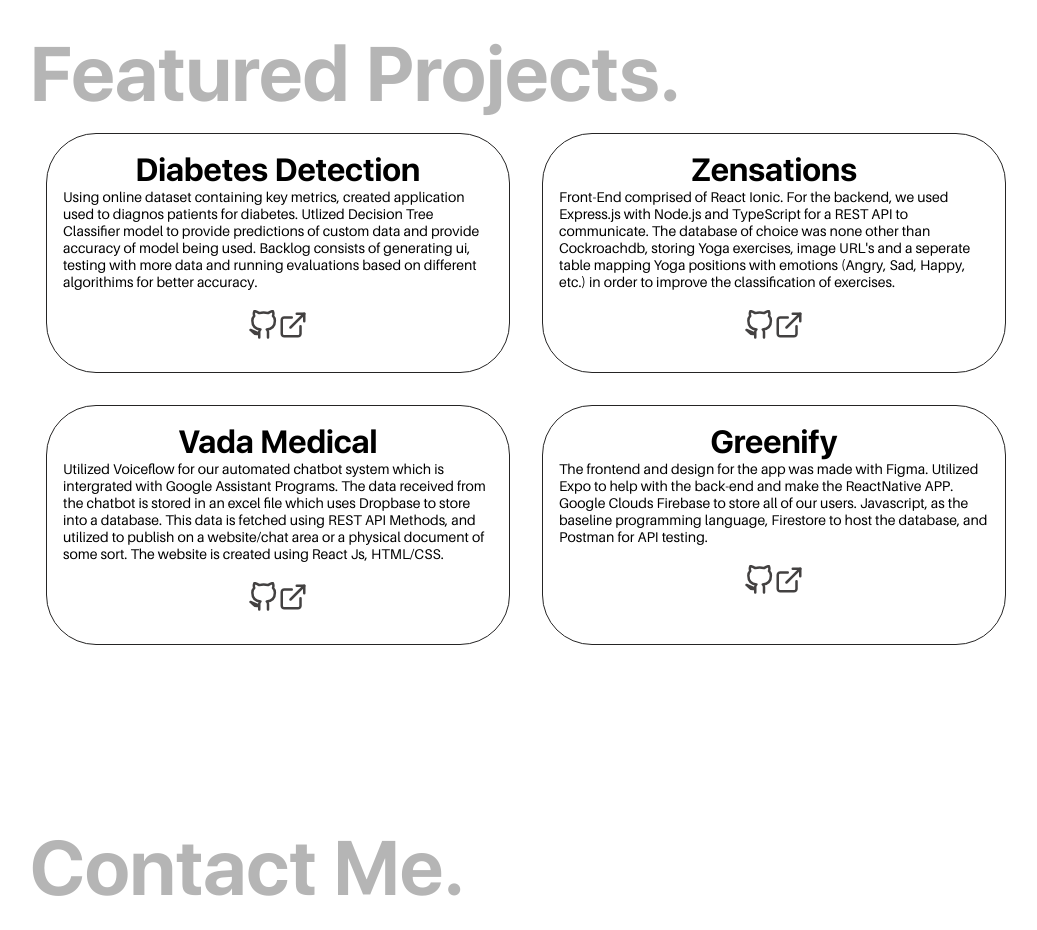
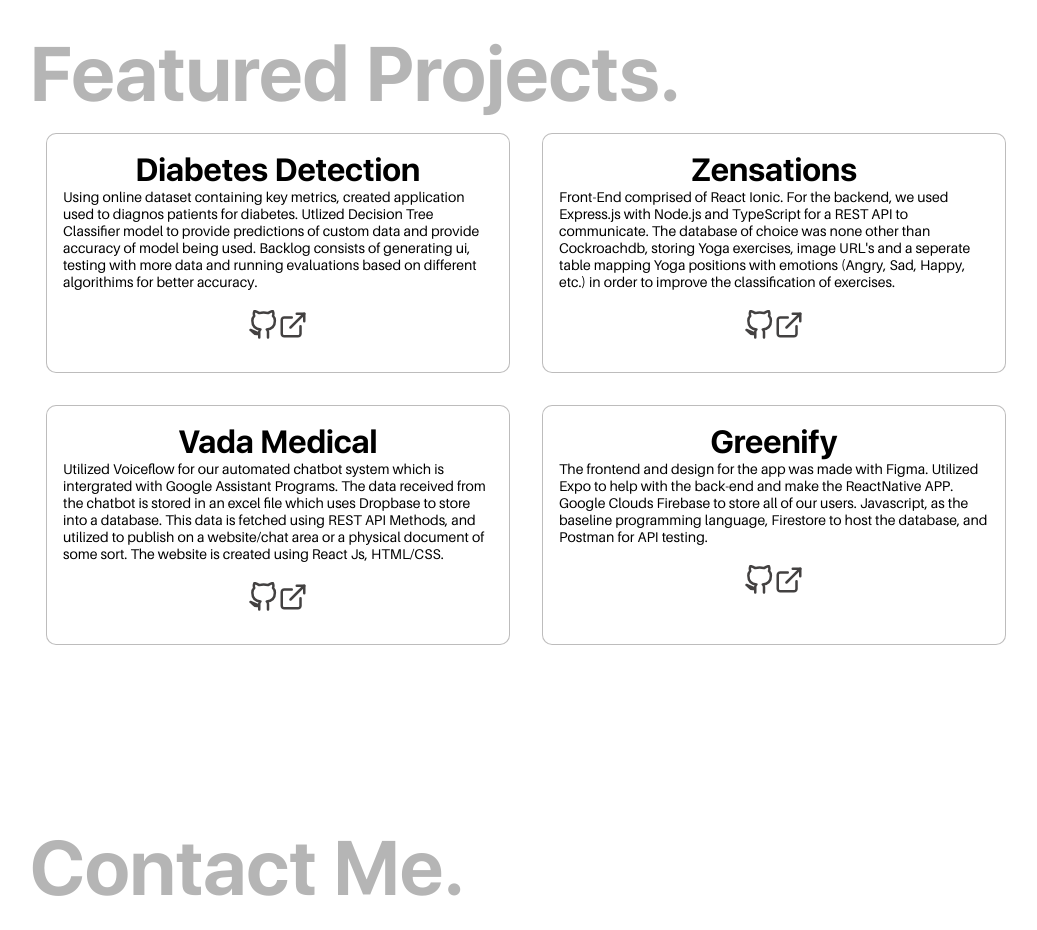
Before and after one commit to yaj-23/personal-site, a React (Create React App) app: page / in a window 1280 px wide. Shown: the part 2220-3150 px from the top of the page, without its empty margins (114-1151 px from the left). Built offline with nearby package versions, Linux system fonts and the light colour scheme.

Commit message:
fixed border color

```diff
--- a/src/components/Cards.css
+++ b/src/components/Cards.css
@@ -8,8 +8,8 @@
     flex-direction: column;
     align-items: center;
     border: 1px solid;
-    border-color:rgb(37, 36, 36) ;
-    border-radius: 50px;
+    border-color:rgb(37, 36, 36, 0.3) ;
+    border-radius: 10px;
 
   }
 
```
Also changed, not shown: 1 other file (tests, documents, lock files or other folders).
